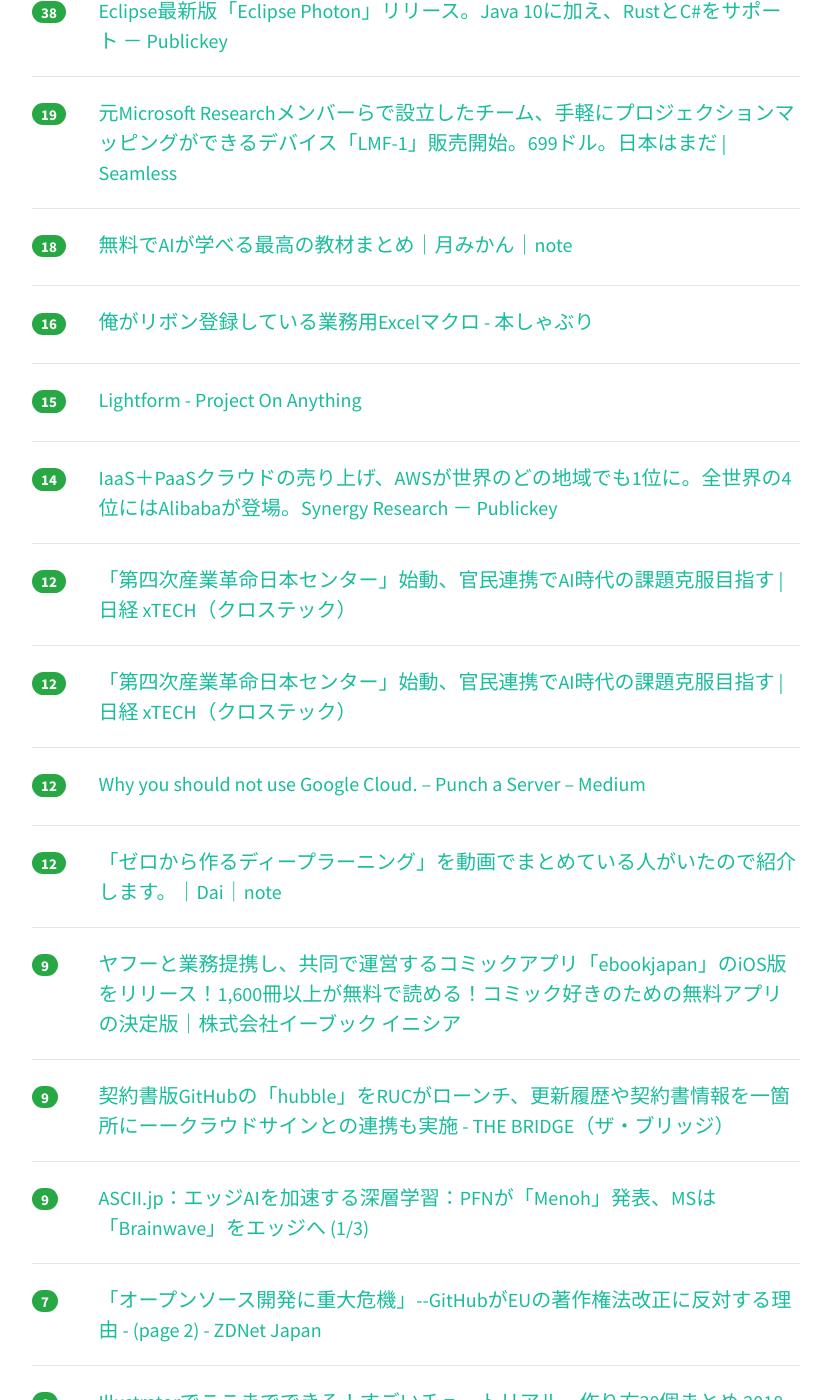
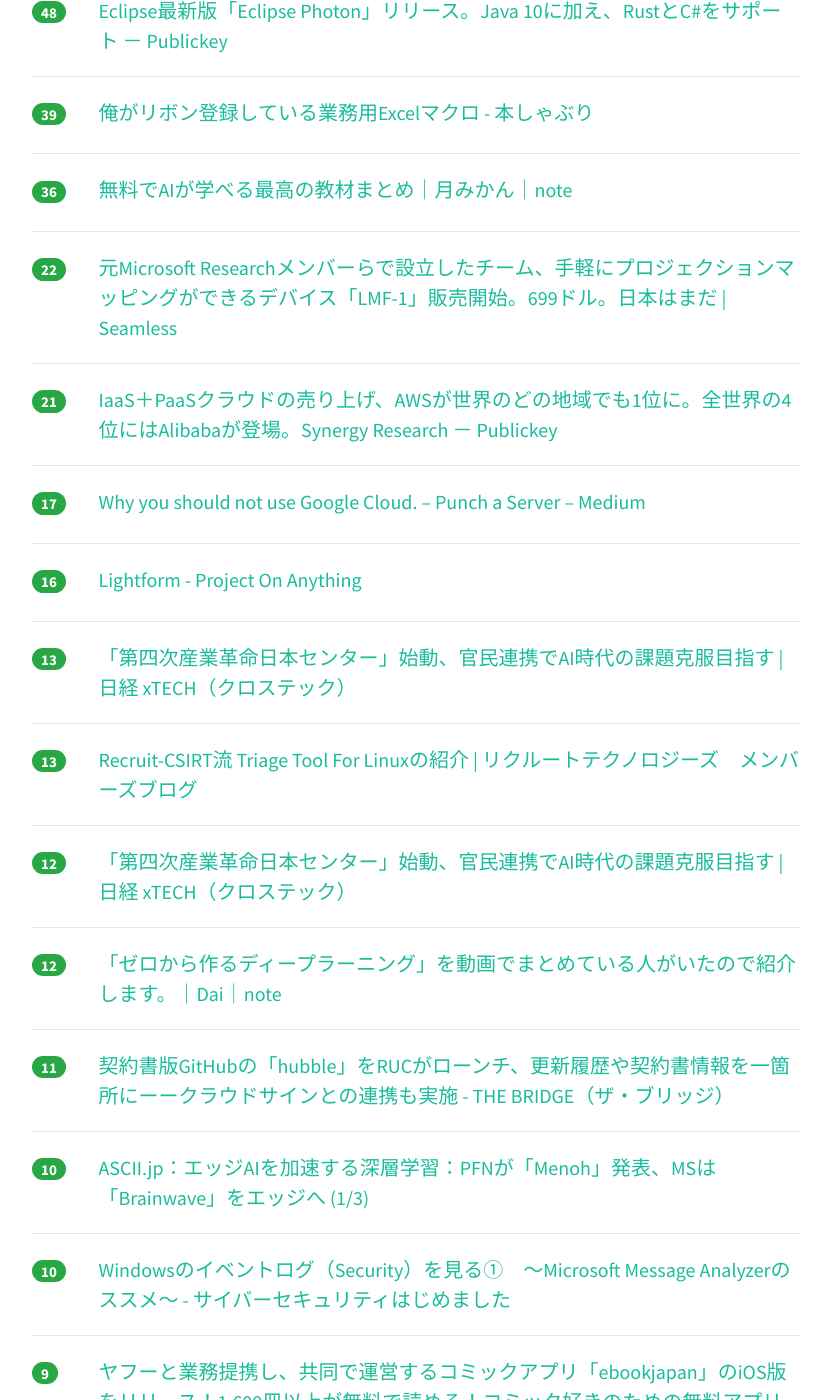
Before and after one commit to yatta47/hatena-matome-site, a Jekyll site: the page built from _posts/2018-07-03-hatena.md, in a window 1280 px wide and 1400 px high, scrolled down 477 px. Shown: the whole window, without its empty margins (224-1055 px from the left). Built offline with Jekyll 4.4.1, drawn with Linux system fonts in a browser that asks for light colours; nearby versions of some CDN libraries; some of the changed text lies outside the part shown.

Commit message:
Updated 2018-07-03

```diff
--- a/_posts/2018-07-03-hatena.md
+++ b/_posts/2018-07-03-hatena.md
@@ -1,44 +1,59 @@
 ---
 layout: post
 title:  "2018-07-03 はてぶIT"
-date:   2018-07-03 09:02:24
+date:   2018-07-03 10:02:30
 tags: [it-hotentry]
 ---
-33 件のデータあり
+40 件のデータあり
 
 <hr><div class="row">
-<div class="col-1"><span class="badge badge-pill badge-success h2">41</span></div>
+<div class="col-1"><span class="badge badge-pill badge-success h2">100</span></div>
 <div class="col-11"><a href='https://www.slideshare.net/ShingoOmura/ss-103946354' target='_blank'>分散システムの限界について知ろう</a></div>
 </div>
 <hr>
 <div class="row">
-<div class="col-1"><span class="badge badge-pill badge-success h2">38</span></div>
+<div class="col-1"><span class="badge badge-pill badge-success h2">48</span></div>
 <div class="col-11"><a href='https://www.publickey1.jp/blog/18/eclipseeclipse_photonjava_10rustc.html' target='_blank'>Eclipse最新版「Eclipse Photon」リリース。Java 10に加え、RustとC#をサポート － Publickey</a></div>
 </div>
 <hr>
 <div class="row">
-<div class="col-1"><span class="badge badge-pill badge-success h2">19</span></div>
+<div class="col-1"><span class="badge badge-pill badge-success h2">39</span></div>
+<div class="col-11"><a href='http://honeshabri.hatenablog.com/entry/excel_macro' target='_blank'>俺がリボン登録している業務用Excelマクロ - 本しゃぶり</a></div>
+</div>
+<hr>
+<div class="row">
+<div class="col-1"><span class="badge badge-pill badge-success h2">36</span></div>
+<div class="col-11"><a href='https://note.mu/tsukimikan/n/n64acb07a9ee2' target='_blank'>無料でAIが学べる最高の教材まとめ｜月みかん｜note</a></div>
+</div>
+<hr>
+<div class="row">
+<div class="col-1"><span class="badge badge-pill badge-success h2">22</span></div>
 <div class="col-11"><a href='https://shiropen.com/seamless/lightform-lmf1' target='_blank'>元Microsoft Researchメンバーらで設立したチーム、手軽にプロジェクションマッピングができるデバイス「LMF-1」販売開始。699ドル。日本はまだ | Seamless</a></div>
 </div>
 <hr>
 <div class="row">
-<div class="col-1"><span class="badge badge-pill badge-success h2">18</span></div>
-<div class="col-11"><a href='https://note.mu/tsukimikan/n/n64acb07a9ee2' target='_blank'>無料でAIが学べる最高の教材まとめ｜月みかん｜note</a></div>
+<div class="col-1"><span class="badge badge-pill badge-success h2">21</span></div>
+<div class="col-11"><a href='https://www.publickey1.jp/blog/18/iaaspaasaws14ibmalibabasynergy_research.html' target='_blank'>IaaS＋PaaSクラウドの売り上げ、AWSが世界のどの地域でも1位に。全世界の4位にはAlibabaが登場。Synergy Research － Publickey</a></div>
+</div>
+<hr>
+<div class="row">
+<div class="col-1"><span class="badge badge-pill badge-success h2">17</span></div>
+<div class="col-11"><a href='https://medium.com/@serverpunch/75ea2aec00de' target='_blank'>Why you should not use Google Cloud. – Punch a Server – Medium</a></div>
 </div>
 <hr>
 <div class="row">
 <div class="col-1"><span class="badge badge-pill badge-success h2">16</span></div>
-<div class="col-11"><a href='http://honeshabri.hatenablog.com/entry/excel_macro' target='_blank'>俺がリボン登録している業務用Excelマクロ - 本しゃぶり</a></div>
-</div>
-<hr>
-<div class="row">
-<div class="col-1"><span class="badge badge-pill badge-success h2">15</span></div>
 <div class="col-11"><a href='https://lightform.com/' target='_blank'>Lightform - Project On Anything</a></div>
 </div>
 <hr>
 <div class="row">
-<div class="col-1"><span class="badge badge-pill badge-success h2">14</span></div>
-<div class="col-11"><a href='https://www.publickey1.jp/blog/18/iaaspaasaws14ibmalibabasynergy_research.html' target='_blank'>IaaS＋PaaSクラウドの売り上げ、AWSが世界のどの地域でも1位に。全世界の4位にはAlibabaが登場。Synergy Research － Publickey</a></div>
+<div class="col-1"><span class="badge badge-pill badge-success h2">13</span></div>
+<div class="col-11"><a href='https://tech.nikkeibp.co.jp/atcl/nxt/news/18/01818/' target='_blank'>「第四次産業革命日本センター」始動、官民連携でAI時代の課題克服目指す | 日経 xTECH（クロステック）</a></div>
+</div>
+<hr>
+<div class="row">
+<div class="col-1"><span class="badge badge-pill badge-success h2">13</span></div>
+<div class="col-11"><a href='https://recruit-tech.co.jp/blog/2018/06/29/recruit_csirt_triage/' target='_blank'>Recruit-CSIRT流 Triage Tool For Linuxの紹介 | リクルートテクノロジーズ　メンバーズブログ</a></div>
 </div>
 <hr>
 <div class="row">
@@ -48,17 +63,22 @@ tags: [it-hotentry]
 <hr>
 <div class="row">
 <div class="col-1"><span class="badge badge-pill badge-success h2">12</span></div>
-<div class="col-11"><a href='https://tech.nikkeibp.co.jp/atcl/nxt/news/18/01818/' target='_blank'>「第四次産業革命日本センター」始動、官民連携でAI時代の課題克服目指す | 日経 xTECH（クロステック）</a></div>
+<div class="col-11"><a href='https://ift.tt/2IEDvuV' target='_blank'>「ゼロから作るディープラーニング」を動画でまとめている人がいたので紹介します。｜Dai｜note</a></div>
 </div>
 <hr>
 <div class="row">
-<div class="col-1"><span class="badge badge-pill badge-success h2">12</span></div>
-<div class="col-11"><a href='https://medium.com/@serverpunch/75ea2aec00de' target='_blank'>Why you should not use Google Cloud. – Punch a Server – Medium</a></div>
+<div class="col-1"><span class="badge badge-pill badge-success h2">11</span></div>
+<div class="col-11"><a href='http://thebridge.jp/2018/07/hubble-release' target='_blank'>契約書版GitHubの「hubble」をRUCがローンチ、更新履歴や契約書情報を一箇所にーークラウドサインとの連携も実施 - THE BRIDGE（ザ・ブリッジ）</a></div>
 </div>
 <hr>
 <div class="row">
-<div class="col-1"><span class="badge badge-pill badge-success h2">12</span></div>
-<div class="col-11"><a href='https://ift.tt/2IEDvuV' target='_blank'>「ゼロから作るディープラーニング」を動画でまとめている人がいたので紹介します。｜Dai｜note</a></div>
+<div class="col-1"><span class="badge badge-pill badge-success h2">10</span></div>
+<div class="col-11"><a href='http://ascii.jp/elem/000/001/702/1702578/' target='_blank'>ASCII.jp：エッジAIを加速する深層学習：PFNが「Menoh」発表、MSは「Brainwave」をエッジへ (1/3)</a></div>
+</div>
+<hr>
+<div class="row">
+<div class="col-1"><span class="badge badge-pill badge-success h2">10</span></div>
+<div class="col-11"><a href='https://tk-secu.hateblo.jp/entry/2018/07/01/121238' target='_blank'>Windowsのイベントログ（Security）を見る①　～Microsoft Message Analyzerのススメ～ - サイバーセキュリティはじめました</a></div>
 </div>
 <hr>
 <div class="row">
@@ -68,17 +88,47 @@ tags: [it-hotentry]
 <hr>
 <div class="row">
 <div class="col-1"><span class="badge badge-pill badge-success h2">9</span></div>
-<div class="col-11"><a href='http://thebridge.jp/2018/07/hubble-release' target='_blank'>契約書版GitHubの「hubble」をRUCがローンチ、更新履歴や契約書情報を一箇所にーークラウドサインとの連携も実施 - THE BRIDGE（ザ・ブリッジ）</a></div>
+<div class="col-11"><a href='https://ift.tt/2MGobjM' target='_blank'>俺がリボン登録している業務用Excelマクロ - 本しゃぶり</a></div>
 </div>
 <hr>
 <div class="row">
 <div class="col-1"><span class="badge badge-pill badge-success h2">9</span></div>
-<div class="col-11"><a href='http://ascii.jp/elem/000/001/702/1702578/' target='_blank'>ASCII.jp：エッジAIを加速する深層学習：PFNが「Menoh」発表、MSは「Brainwave」をエッジへ (1/3)</a></div>
+<div class="col-11"><a href='https://gigazine.net/news/20180703-quantum-computing-expert-explains-concept/' target='_blank'>専門家は知識も経験も違う人々に対し「量子コンピューター」をどのように説明するのか？ - GIGAZINE</a></div>
+</div>
+<hr>
+<div class="row">
+<div class="col-1"><span class="badge badge-pill badge-success h2">8</span></div>
+<div class="col-11"><a href='https://xiaolongchakan.com/archives/apple%E3%81%AE%E6%AC%A1%E4%B8%96%E4%BB%A3a%E3%83%81%E3%83%83%E3%83%97%E3%80%8Ca12%E3%80%8D%E3%81%8Cgeekbench%E3%81%AB%E7%99%BB%E5%A0%B4%E3%80%81gpu%E6%80%A7%E8%83%BD%E3%81%8C%E5%A4%A7%E5%B9%85.html' target='_blank'>Appleの次世代Aチップ「A12」がGeekBenchに登場、GPU性能が大幅にアップか | 小龍茶館</a></div>
+</div>
+<hr>
+<div class="row">
+<div class="col-1"><span class="badge badge-pill badge-success h2">8</span></div>
+<div class="col-11"><a href='https://qiita.com/kaz-utashiro/items/30594c16ed6d931324f9' target='_blank'>Word や PowerPoint のファイルを grep したり diff したりする</a></div>
+</div>
+<hr>
+<div class="row">
+<div class="col-1"><span class="badge badge-pill badge-success h2">8</span></div>
+<div class="col-11"><a href='https://togetter.com/li/1242866' target='_blank'>赤壁の戦いをイベント風にしたポスターに三国志ファン爆笑「県民イベントか(笑)」「めっちゃ行きたい」 - Togetter</a></div>
+</div>
+<hr>
+<div class="row">
+<div class="col-1"><span class="badge badge-pill badge-success h2">7</span></div>
+<div class="col-11"><a href='http://bajolasestrellas.tk/' target='_blank'>Dream about dating a girl</a></div>
 </div>
 <hr>
 <div class="row">
 <div class="col-1"><span class="badge badge-pill badge-success h2">7</span></div>
 <div class="col-11"><a href='https://japan.zdnet.com/article/35121470/2/' target='_blank'>「オープンソース開発に重大危機」--GitHubがEUの著作権法改正に反対する理由 - (page 2) - ZDNet Japan</a></div>
+</div>
+<hr>
+<div class="row">
+<div class="col-1"><span class="badge badge-pill badge-success h2">7</span></div>
+<div class="col-11"><a href='http://www.itmedia.co.jp/news/articles/1807/02/news112.html' target='_blank'>「重要インフラ」のIoT機器、150件に脆弱性　総務省が調査 - ITmedia NEWS</a></div>
+</div>
+<hr>
+<div class="row">
+<div class="col-1"><span class="badge badge-pill badge-success h2">6</span></div>
+<div class="col-11"><a href='http://kabarangay.tk/' target='_blank'>Enfj and enfp dating</a></div>
 </div>
 <hr>
 <div class="row">
@@ -88,27 +138,7 @@ tags: [it-hotentry]
 <hr>
 <div class="row">
 <div class="col-1"><span class="badge badge-pill badge-success h2">6</span></div>
-<div class="col-11"><a href='https://qiita.com/kaz-utashiro/items/30594c16ed6d931324f9' target='_blank'>Word や PowerPoint のファイルを grep したり diff したりする</a></div>
-</div>
-<hr>
-<div class="row">
-<div class="col-1"><span class="badge badge-pill badge-success h2">6</span></div>
-<div class="col-11"><a href='https://ift.tt/2MGobjM' target='_blank'>俺がリボン登録している業務用Excelマクロ - 本しゃぶり</a></div>
-</div>
-<hr>
-<div class="row">
-<div class="col-1"><span class="badge badge-pill badge-success h2">5</span></div>
-<div class="col-11"><a href='http://irpv.tk/' target='_blank'>Free dating sites like craigslist</a></div>
-</div>
-<hr>
-<div class="row">
-<div class="col-1"><span class="badge badge-pill badge-success h2">5</span></div>
-<div class="col-11"><a href='http://kabarangay.tk/' target='_blank'>Enfj and enfp dating</a></div>
-</div>
-<hr>
-<div class="row">
-<div class="col-1"><span class="badge badge-pill badge-success h2">5</span></div>
-<div class="col-11"><a href='http://bajolasestrellas.tk/' target='_blank'>Dream about dating a girl</a></div>
+<div class="col-11"><a href='https://www.nttdocomo.co.jp/biz/service/dmagazine/' target='_blank'>dマガジン for Biz | サービス・ソリューション | 法人のお客さま | NTTドコモ</a></div>
 </div>
 <hr>
 <div class="row">
@@ -123,22 +153,12 @@ tags: [it-hotentry]
 <hr>
 <div class="row">
 <div class="col-1"><span class="badge badge-pill badge-success h2">5</span></div>
-<div class="col-11"><a href='https://xiaolongchakan.com/archives/apple%E3%81%AE%E6%AC%A1%E4%B8%96%E4%BB%A3a%E3%83%81%E3%83%83%E3%83%97%E3%80%8Ca12%E3%80%8D%E3%81%8Cgeekbench%E3%81%AB%E7%99%BB%E5%A0%B4%E3%80%81gpu%E6%80%A7%E8%83%BD%E3%81%8C%E5%A4%A7%E5%B9%85.html' target='_blank'>Appleの次世代Aチップ「A12」がGeekBenchに登場、GPU性能が大幅にアップか | 小龍茶館</a></div>
-</div>
-<hr>
-<div class="row">
-<div class="col-1"><span class="badge badge-pill badge-success h2">5</span></div>
 <div class="col-11"><a href='https://dev.classmethod.jp/etc/join_shirota/' target='_blank'>転生(職)したら異世界(AWS事業本部)に来ていた(ジョインした)件について ｜ Developers.IO</a></div>
 </div>
 <hr>
 <div class="row">
 <div class="col-1"><span class="badge badge-pill badge-success h2">5</span></div>
-<div class="col-11"><a href='http://www.itmedia.co.jp/news/articles/1807/02/news112.html' target='_blank'>「重要インフラ」のIoT機器、150件に脆弱性　総務省が調査 - ITmedia NEWS</a></div>
-</div>
-<hr>
-<div class="row">
-<div class="col-1"><span class="badge badge-pill badge-success h2">5</span></div>
-<div class="col-11"><a href='https://tk-secu.hateblo.jp/entry/2018/07/01/121238' target='_blank'>Windowsのイベントログ（Security）を見る①　～Microsoft Message Analyzerのススメ～ - サイバーセキュリティはじめました</a></div>
+<div class="col-11"><a href='https://internet.watch.impress.co.jp/docs/yajiuma/1130816.html' target='_blank'>京都大学、貴重資料のデジタル化と公開を進めるための基金を設立、寄付を受付中【やじうまWatch】 - INTERNET Watch</a></div>
 </div>
 <hr>
 <div class="row">
@@ -152,22 +172,37 @@ tags: [it-hotentry]
 </div>
 <hr>
 <div class="row">
+<div class="col-1"><span class="badge badge-pill badge-success h2">5</span></div>
+<div class="col-11"><a href='https://techracho.bpsinc.jp/hachi8833/2018_07_02/58881' target='_blank'>週刊Railsウォッチ（20180702）Ruby 2.2メンテ正式終了、Ransackがつらくなるとき、書籍『Domain-Driven Rails』、GitHubの高可用MySQLほか</a></div>
+</div>
+<hr>
+<div class="row">
+<div class="col-1"><span class="badge badge-pill badge-success h2">4</span></div>
+<div class="col-11"><a href='http://irpv.tk/' target='_blank'>Free dating sites like craigslist</a></div>
+</div>
+<hr>
+<div class="row">
 <div class="col-1"><span class="badge badge-pill badge-success h2">4</span></div>
 <div class="col-11"><a href='https://ift.tt/2z40hg3' target='_blank'>Windowsのイベントログ（Security）を見る①　～Microsoft Message Analyzerのススメ～ - サイバーセキュリティはじめました</a></div>
 </div>
 <hr>
 <div class="row">
 <div class="col-1"><span class="badge badge-pill badge-success h2">4</span></div>
-<div class="col-11"><a href='https://www.nttdocomo.co.jp/biz/service/dmagazine/' target='_blank'>dマガジン for Biz | サービス・ソリューション | 法人のお客さま | NTTドコモ</a></div>
+<div class="col-11"><a href='https://dev.classmethod.jp/etc/line-messaging-api-flex-message/' target='_blank'>「LINE Bot からの返答をよりリッチに」- Flex Messageを試してみた ｜ Developers.IO</a></div>
 </div>
 <hr>
 <div class="row">
 <div class="col-1"><span class="badge badge-pill badge-success h2">4</span></div>
-<div class="col-11"><a href='https://internet.watch.impress.co.jp/docs/yajiuma/1130816.html' target='_blank'>京都大学、貴重資料のデジタル化と公開を進めるための基金を設立、寄付を受付中【やじうまWatch】 - INTERNET Watch</a></div>
+<div class="col-11"><a href='https://togetter.com/li/1242937' target='_blank'>カフェの隣の席から「人工知能の入ったUSB(90万円)があれば為替が簡単に予想できるから学生ローン組もう！」って話が聞こえてきた… - Togetter</a></div>
 </div>
 <hr>
 <div class="row">
 <div class="col-1"><span class="badge badge-pill badge-success h2">4</span></div>
-<div class="col-11"><a href='https://gigazine.net/news/20180703-quantum-computing-expert-explains-concept/' target='_blank'>専門家は知識も経験も違う人々に対し「量子コンピューター」をどのように説明するのか？ - GIGAZINE</a></div>
+<div class="col-11"><a href='http://www.slideshare.net/ShingoOmura/ss-103946354' target='_blank'>分散システムの限界について知ろう</a></div>
 </div>
 <hr>
+<div class="row">
+<div class="col-1"><span class="badge badge-pill badge-success h2">3</span></div>
+<div class="col-11"><a href='https://gigazine.net/news/20180703-jurassic-park-screenplay/' target='_blank'>「技術的進歩への向き合い方」というテーマを描き出した「ジュラシック・パーク」の脚本のテクニックを解説したムービー - GIGAZINE</a></div>
+</div>
+<hr>
```
